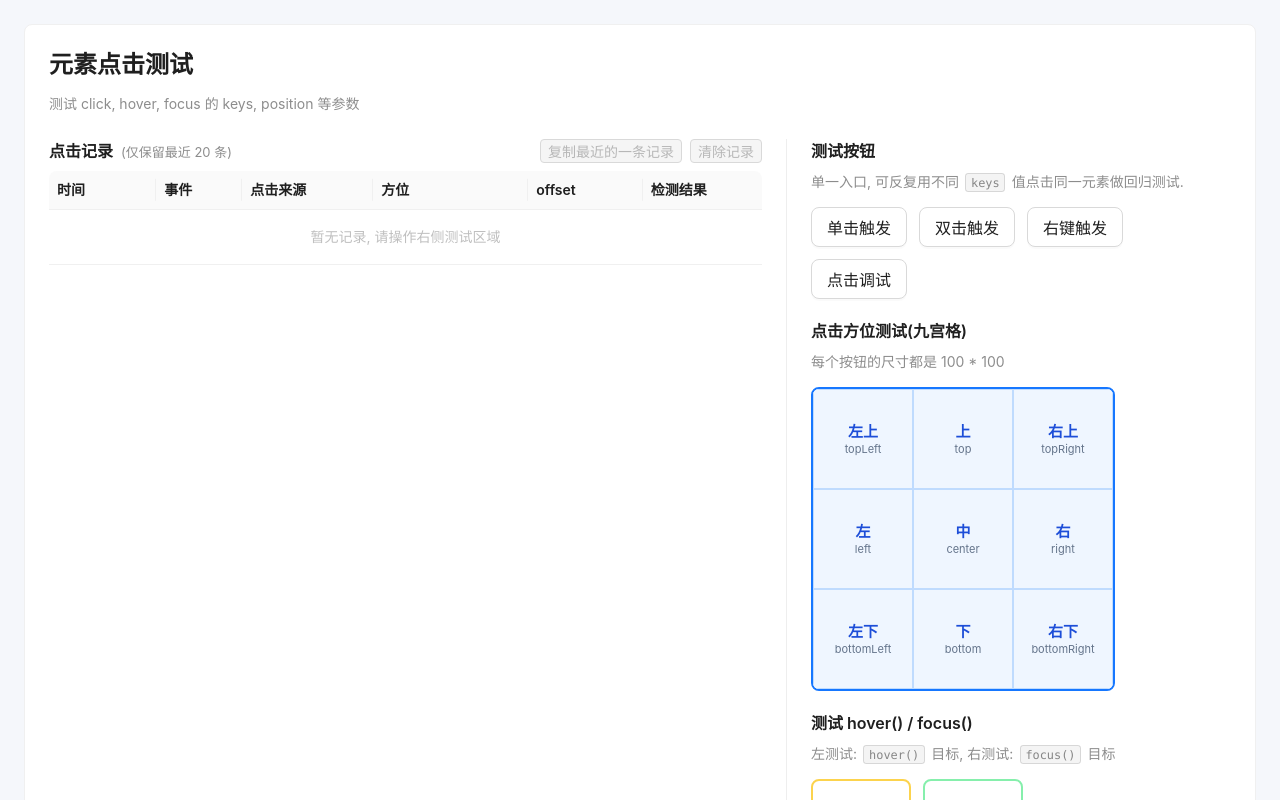
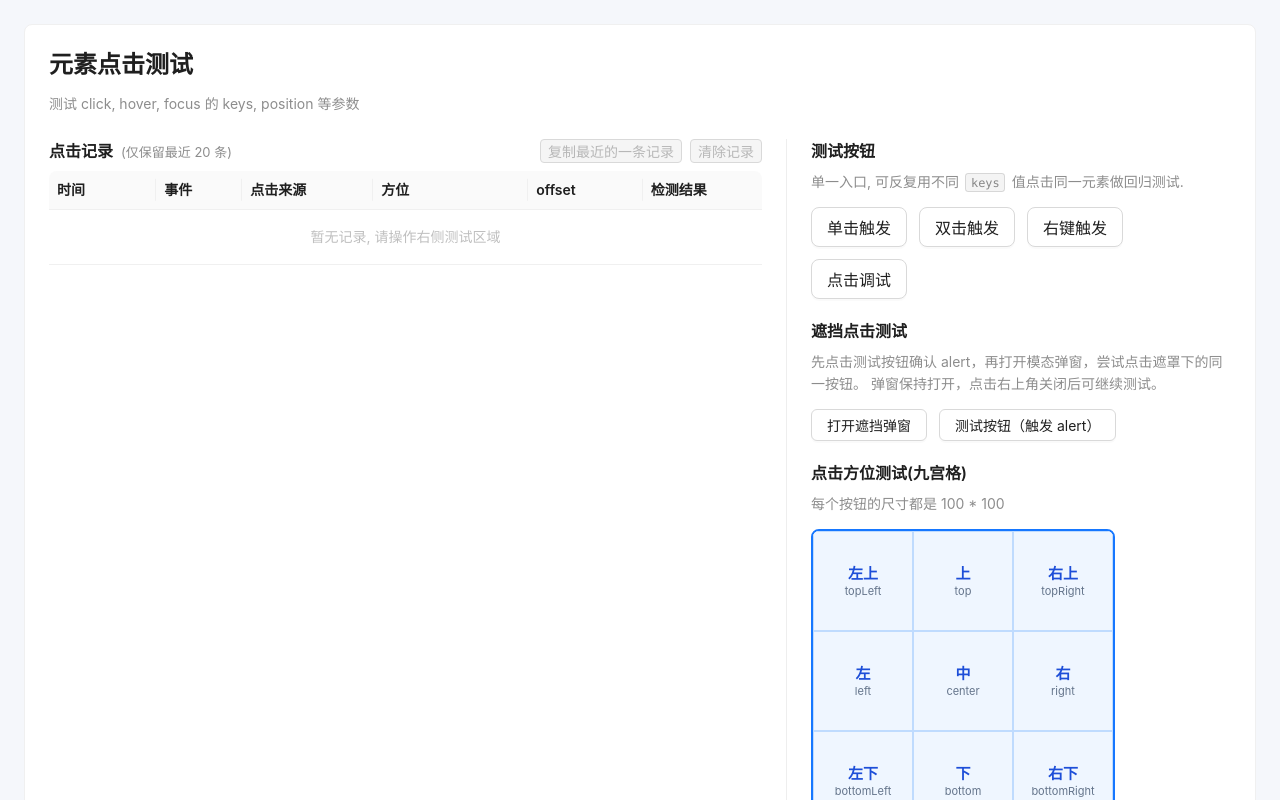
Before and after one commit to baobaomi900901/xpath, a React (Vite) app in the folder WEB/: page /keys-click-test in a window 1280 px wide. Shown: the top 800 px of the page. Built offline with nearby package versions, Linux system fonts and the light colour scheme.

Commit message:
web: 点击测试增加 遮罩场景

```diff
--- a/WEB/src/pages/KeysClickTestPage.tsx
+++ b/WEB/src/pages/KeysClickTestPage.tsx
@@ -1,5 +1,5 @@
 import { useCallback, useState } from 'react';
-import { Button, Space, Table, Tag, Typography, message } from 'antd';
+import { Button, Modal, Space, Table, Tag, Typography, message } from 'antd';
 import type { ColumnsType } from 'antd/es/table';
 import PageLayout from '../components/PageLayout';
 
@@ -109,6 +109,7 @@ export default function KeysClickTestPage() {
   const [logs, setLogs] = useState<InteractionLog[]>([]);
   const [hoverActive, setHoverActive] = useState(false);
   const [focusActive, setFocusActive] = useState(false);
+  const [occlusionOpen, setOcclusionOpen] = useState(false);
 
   const appendLog = useCallback((
     entry: Omit<InteractionLog, 'key' | 'time'>,
@@ -396,6 +397,42 @@ export default function KeysClickTestPage() {
 
           <div>
             <Typography.Title level={5} style={{ marginTop: 0 }}>
+              遮挡点击测试
+            </Typography.Title>
+            <Typography.Paragraph type="secondary">
+              先点击测试按钮确认 alert，再打开模态弹窗，尝试点击遮罩下的同一按钮。
+              弹窗保持打开，点击右上角关闭后可继续测试。
+            </Typography.Paragraph>
+            <Space wrap size={12}>
+              <Button id="btn-open-occlusion-modal" onClick={() => setOcclusionOpen(true)}>
+                打开遮挡弹窗
+              </Button>
+              <Button
+                id="btn-occluded-alert-target"
+                onClick={(event) => {
+                  handleClick('btn-occluded-alert-target', '遮挡测试按钮', ANY_EXPECTED, event);
+                  window.alert('遮挡测试按钮已被点击');
+                }}
+              >
+                测试按钮（触发 alert）
+              </Button>
+            </Space>
+            <Modal
+              title="遮挡测试弹窗"
+              open={occlusionOpen}
+              onCancel={() => setOcclusionOpen(false)}
+              maskClosable={false}
+              footer={null}
+            >
+              <Typography.Paragraph>
+                测试按钮仍在页面中，由模态遮罩覆盖。可以使用自动化工具尝试点击它；
+                如果点击事件到达按钮，会触发 alert，并写入点击记录。
+              </Typography.Paragraph>
+            </Modal>
+          </div>
+
+          <div>
+            <Typography.Title level={5} style={{ marginTop: 0 }}>
               点击方位测试(九宫格)
             </Typography.Title>
             <Typography.Paragraph type="secondary">每个按钮的尺寸都是 100 * 100</Typography.Paragraph>
```
